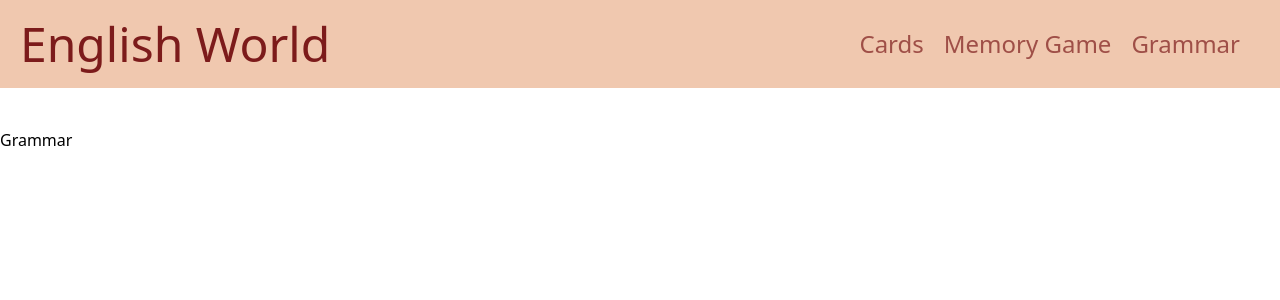
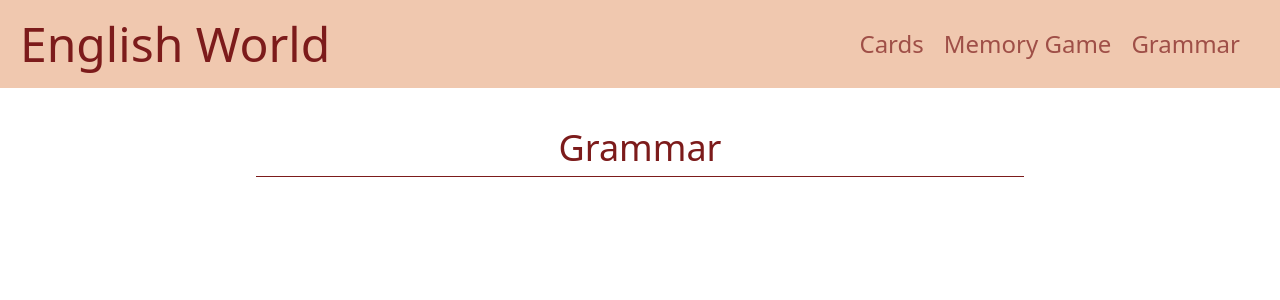
Before and after one commit to balazs21mate/English_world, a React (Create React App) app in the folder english_world_ui/: page /grammar in a window 1280 px wide. Shown: the top 300 px of the page. Built offline with nearby package versions, Linux system fonts and the light colour scheme; no server answers.

Commit message:
refactor Cards.js, Card.js

```diff
--- a/english_world_ui/src/App.js
+++ b/english_world_ui/src/App.js
@@ -10,12 +10,15 @@ import {
   Route
 } from "react-router-dom";
 
+import {FetchProvider} from "./components/context/Fetch";
+
 function App() {
   return (
   <Router>
+    <FetchProvider>
       <div className="App">
         <Navbar/>
-      <div className="mt-[11rem] sm:mt-[8rem]">
+        <div className="mt-[8rem]">
           <Routes>
             <Route path="/" element={<Cards/>} />
             <Route path="/grammar" element={<Grammar/>} />
@@ -23,6 +26,7 @@ function App() {
           </Routes>
         </div>
       </div>
+    </FetchProvider>
   </Router>
   );
 }
--- a/english_world_ui/src/components/cards/Card.js
+++ b/english_world_ui/src/components/cards/Card.js
@@ -1,35 +1,35 @@
-import React, {useState, useEffect} from 'react'
+import React, {useState, useEffect} from 'react';
 
-function Card({title, list}){
+function Card({title, list, set_list}){
     const [counter, setCounter] = useState(0)
     const [english_text, setEnglish_text] = useState("")
     const [hungarian_text, setHungarian_text] = useState("")
     const [rotate, setRotate] = useState(false)
     const [display, setDisplay] = useState(false)
-    const [disabledEnglishCard, setDisabledEnglishCard] = useState(false)
-    const [disabledHungarianCard, setDisabledHungarianCard] = useState(false)
     const [disabledAll, setDisabledAll] = useState(false)
 
     useEffect(()=>{
         setCounter(Math.floor(Math.random()*list.length))
+    },[list])
+
+    useEffect(()=>{
         setEnglish_text(list[counter]?.english)
         setHungarian_text(list[counter]?.hungarian)
     },[list,counter])
 
     const new_counter = () => {
+        set_list(list.filter(item=>item!==list[counter]))
         setCounter(Math.floor(Math.random()*list.length))
     }
 
     const set_rotate=()=>{
-        setDisabledEnglishCard(!disabledEnglishCard)
-        setDisabledHungarianCard(!disabledEnglishCard)
         setDisabledAll(true)
         setHungarian_text("")
         setEnglish_text("")
         setRotate(!rotate)
         setTimeout(() => {
             setDisplay(!display)
-            display?setEnglish_text(list[counter]?.english):setHungarian_text(list[counter]?.hungarian)
+            rotate?setEnglish_text(list[counter]?.english):setHungarian_text(list[counter]?.hungarian)
             setDisabledAll(false)
         }, 1000);
     }
@@ -37,9 +37,9 @@ function Card({title, list}){
     return(
         <div className='flex flex-col justify-center items-center h-[20rem] max-w-lg w-[90%]'>
             <h1 className='mb-4 text-secondary_color text-[1.5rem] font-light'>{title}</h1>
-            <div className={`${rotate? 'rotate_card':''} text-2xl shadow-card ${display? 'hidden':'flex'} justify-center items-center text-secondary_color w-full h-full border-solid border border-black rounded-lg mb-8`} onClick={disabledHungarianCard?null:set_rotate}>{english_text}</div>
-            <div className={`${rotate? '':'rotate_card'} text-2xl shadow-card_negative ${display? 'flex':'hidden'} justify-center items-center text-secondary_color w-full h-full border-solid border border-black rounded-lg mb-8`} onClick={disabledEnglishCard?set_rotate:null}>{hungarian_text}</div>
-            <button className="text-center max-w-[25rem] my-0 mx-auto p-1 text-3xl bg-button text-white border-none rounded-xl shadow-button cursor-pointer outline-none mb-8 tracking-[0.3rem]" onClick={new_counter} disabled={disabledAll || disabledHungarianCard===true?true:false}>Next</button>
+            <div className={`${rotate? 'rotate_card':''} cursor-pointer text-lg md:text-xl shadow-card ${display? 'hidden':'flex'} justify-center items-center text-secondary_color w-full h-full border-solid border border-black rounded-lg mb-8`} onClick={disabledAll?null:set_rotate}>{english_text}</div>
+            <div className={`${rotate? '':'rotate_card'} cursor-pointer text-lg md:text-xl shadow-card_negative ${display? 'flex':'hidden'} justify-center items-center text-secondary_color w-full h-full border-solid border border-black rounded-lg mb-8`} onClick={disabledAll?null:set_rotate}>{hungarian_text}</div>
+            <button className="text-center max-w-[25rem] my-0 mx-auto p-1 text-3xl bg-button text-white border-none rounded-xl shadow-button cursor-pointer outline-none mb-8 tracking-[0.3rem]" onClick={new_counter} disabled={disabledAll || display?true:false}>Next</button>
         </div>
     )
 }
--- a/english_world_ui/src/components/cards/Cards.js
+++ b/english_world_ui/src/components/cards/Cards.js
@@ -1,38 +1,17 @@
-import React, {useEffect, useState} from 'react';
+import React, {useContext} from 'react';
 import Card from './Card';
-import axios from 'axios';
+import {FetchContext} from '../context/Fetch'
 
 function Cards(){
-    const [learnedWordsList, setLearnedWordsList] = useState([]);
-    const [newWordsList, setnewWordsList] = useState([]);
-    const [practiceWordsList, setpracticeWordsList] = useState([]);
-
-    const baseUrl = process.env.REACT_APP_BASE_URL;
-
-    useEffect(() => {
-      const fetch = async () =>{
-        const learned_data = await axios.get(`${baseUrl}learned_words/`).catch(err => console.log(err));
-
-        setLearnedWordsList(learned_data.data);
-
-        const new_data = await axios.get(`${baseUrl}new_words/`).catch(err => console.log(err));
-
-        setnewWordsList(new_data.data);
-
-        const practice_data = await axios.get(`${baseUrl}practice_words/`).catch(err => console.log(err));
-
-        setpracticeWordsList(practice_data.data);
-        };
-      fetch();
-    },[baseUrl])
+    const {learnedWordsList, setLearnedWordsList,newWordsList, setnewWordsList,practiceWordsList, setpracticeWordsList} = useContext(FetchContext);
 
     return(
         <div className="flex flex-col items-center">
           <h1 className='text-4xl font-light mb-2 text-secondary_color'>Study Cards</h1>
           <hr className='w-[60%] mb-12 border-b-solid border-secondary_color'></hr>
-          <Card title="Learned words" list={learnedWordsList}/>
-          <Card title="New words" list={newWordsList}/>
-          <Card title="Practice words" list={practiceWordsList}/>
+          <Card title="Learned words" list={learnedWordsList} set_list={setLearnedWordsList}/>
+          <Card title="New words" list={newWordsList} set_list={setnewWordsList}/>
+          <Card title="Practice words" list={practiceWordsList} set_list={setpracticeWordsList}/>
         </div>
     )
 }
--- a/english_world_ui/src/components/cards/grammar/Grammar.js
+++ b/english_world_ui/src/components/cards/grammar/Grammar.js
@@ -2,8 +2,9 @@ import React from 'react'
 
 function Grammar(){
     return(
-        <div className="">
-            Grammar
+        <div className="flex flex-col items-center">
+          <h1 className='text-4xl font-light mb-2 text-secondary_color'>Grammar</h1>
+          <hr className='w-[60%] mb-12 border-b-solid border-secondary_color'></hr>
         </div>
     )
 }
--- /dev/null
+++ b/english_world_ui/src/components/context/Fetch.js
@@ -0,0 +1,41 @@
+import React, {createContext, useState, useEffect} from 'react';
+import axios from 'axios';
+
+export const FetchContext = createContext(true)
+
+export const FetchProvider = (props) => {
+    const [learnedWordsList, setLearnedWordsList] = useState([]);
+    const [newWordsList, setnewWordsList] = useState([]);
+    const [practiceWordsList, setpracticeWordsList] = useState([]);
+
+    const baseUrl = process.env.REACT_APP_BASE_URL;
+
+    useEffect(() => {
+      const fetch = async () =>{
+        const learned_data = await axios.get(`${baseUrl}learned_words/`).catch(err => console.log(err));
+
+        setLearnedWordsList(learned_data.data);
+
+        const new_data = await axios.get(`${baseUrl}new_words/`).catch(err => console.log(err));
+
+        setnewWordsList(new_data.data);
+
+        const practice_data = await axios.get(`${baseUrl}practice_words/`).catch(err => console.log(err));
+
+        setpracticeWordsList(practice_data.data);
+        };
+      fetch();
+    },[baseUrl])
+    return (
+        <FetchContext.Provider value={{
+            learnedWordsList: learnedWordsList,
+            setLearnedWordsList: setLearnedWordsList,
+            newWordsList: newWordsList,
+            setnewWordsList: setnewWordsList,
+            practiceWordsList: practiceWordsList,
+            setpracticeWordsList: setpracticeWordsList
+        }}>
+            {props.children}
+        </FetchContext.Provider>
+    )
+}
```
Lines whose indentation alone changed are shown as unchanged.
